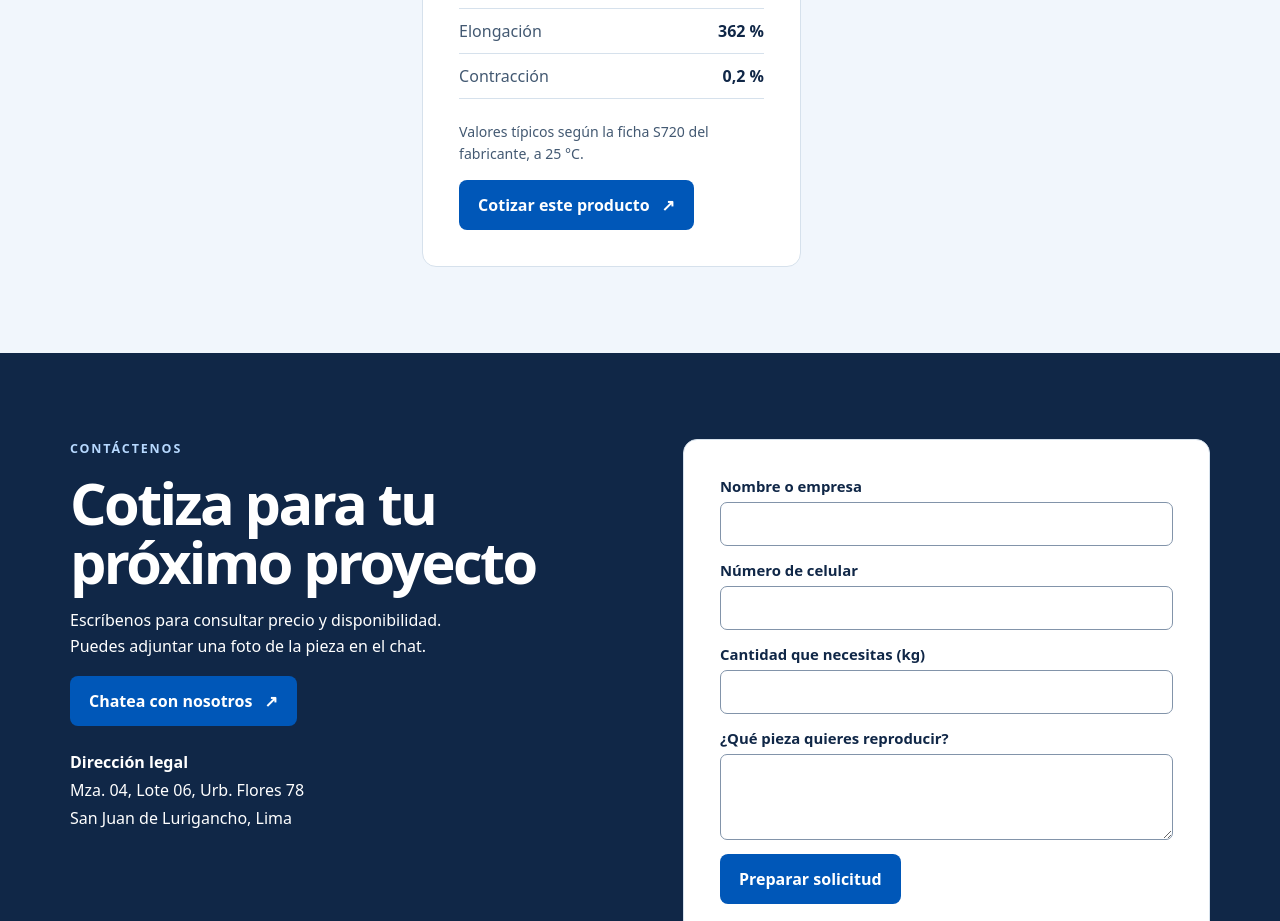
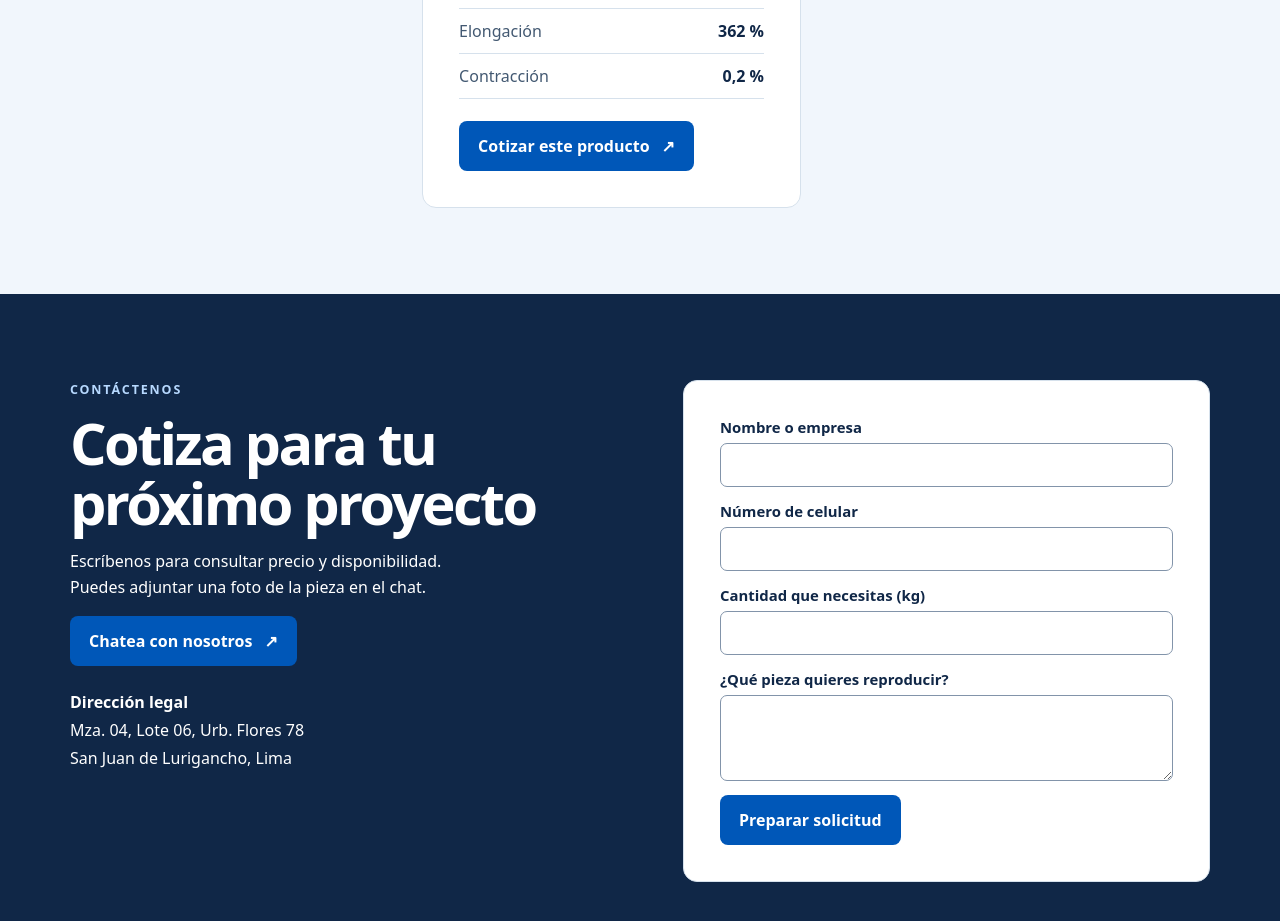
Before and after one commit to newsilicone/Page, a plain HTML site: page index.html in a window 1280 px wide. Shown: the part 1940-2861 px from the top of the page. Drawn offline with Linux system fonts and the light colour scheme.

Commit message:
Remove technical note from index.html
Removed technical note paragraph from the product details.

```diff
--- a/index.html
+++ b/index.html
@@ -75,7 +75,7 @@
             <div><dt>Elongación</dt><dd>362 %</dd></div>
             <div><dt>Contracción</dt><dd>0,2 %</dd></div>
           </dl>
-          <p class="technical-note">Valores típicos según la ficha S720 del fabricante, a 25 °C.</p>
+          <p class="technical-note"> </p>
           <a href="#contactenos" class="button">Cotizar este producto <span aria-hidden="true">↗</span></a>
         </div>
         <div class="applications">
```
